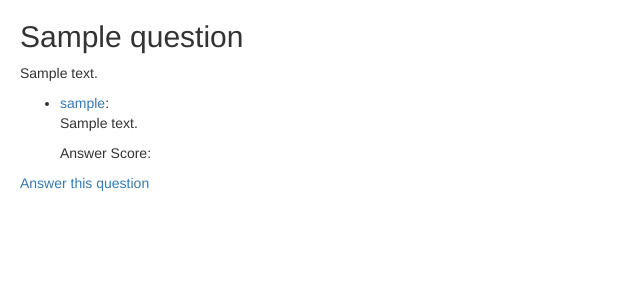
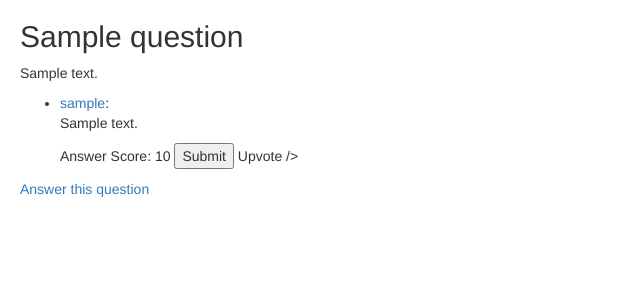
Before and after one commit to hdeters/Answer-Container, a Django app: page /qanda/questions/1 in a window 1280 px wide. Shown: the part 51-351 px from the top of the page, without its empty margins (0-640 px from the left). Run offline with Django 3.2, Linux system fonts and the light colour scheme; tables that the repository leaves empty hold one stand-in row (values such as "Sample post"); some libraries are stand-ins or nearby versions.

Commit message:
fixed answer submission

```diff
--- a/answer_container/QandA/models.py
+++ b/answer_container/QandA/models.py
@@ -27,13 +27,16 @@ class Answer(models.Model):
     text = models.TextField()
     profile = models.ForeignKey(Profile)
     question = models.ForeignKey('Question')
+    score = models.IntegerField(default=0)
 
     objects = AnswerManager()
 
-    @property
-    def score(self):
-        return self.vote_set.filter(upvote=True).count() - \
-               self.vote_set.filter(upvote=False).count()
+    def get_score(self):
+        if self.vote_set.exists():
+            self.score = self.vote_set.filter(upvote=True).count() - \
+                   self.vote_set.filter(upvote=False).count()
+        else:
+            self.score = 0
 
 
 class Vote(models.Model):
--- a/answer_container/QandA/urls.py
+++ b/answer_container/QandA/urls.py
@@ -8,4 +8,5 @@ urlpatterns = [
         name='question'),
     url(r'^question/(?P<pk>[0-9]+)/answer/', views.CreateAnswer.as_view(), name='answer'),
     url(r'^question/$', views.CreateQuestion.as_view(), name='question-create'),
+    url(r'^upvote/(?P<pk>[0-9]+)', views.upvote, name='upvote'),
 ]
--- a/answer_container/QandA/views.py
+++ b/answer_container/QandA/views.py
@@ -7,6 +7,14 @@ from django.contrib.auth.decorators import login_required
 import datetime
 
 from QandA.forms import AnswerCreateForm
+
+
+@login_required
+def upvote(request, pk):
+    answer = get_object_or_404(Answer, pk=pk)
+    answer.vote_set.create(profile=request.user.profile)
+
+    return redirect('qanda:question', pk=answer.question.pk)
 
 
 class Questions(ListView):
@@ -23,7 +31,7 @@ class QuestionDetail(DetailView):
 
     def get_context_data(self, object):
         context = super().get_context_data()
-        context['answers'] = object.answer_set.all()
+        context['answers'] = object.answer_set.all().order_by('-score')
         return context
 
 
@@ -59,11 +67,10 @@ class CreateAnswer(TemplateView):
 
     @method_decorator(login_required)
     def post(self, request, pk):
-        form = AnswerCreateForm(request.POST['form'])
+        form = AnswerCreateForm(request.POST)
         if form.is_valid():
             question = get_object_or_404(Question, pk=pk)
-            form.save(commit=False)
-            question.answer_set.create(text=form.text, \
+            question.answer_set.create(text=form['text'], \
                                        profile=request.user.profile)
 
             return redirect('QandA:question', pk=question.pk)
--- a/answer_container/templates/QandA/question_detail.html
+++ b/answer_container/templates/QandA/question_detail.html
@@ -12,8 +12,14 @@
 
 <ul>
   {% for answer in answers %}
-  <li><a href="{% url 'users:profile' prof_id=answer.profile.pk %}">{{ answer.profile.user.username }}</a>:
-    <p>{{ answer.text }}</p>Answer Score:</li>
+
+  <form method="post" action="{% url 'qanda:upvote' pk=answer.pk %}">
+
+    <li><a href="{% url 'users:profile' prof_id=answer.profile.pk %}">{{ answer.profile.user.username }}</a>:
+      <p>{{ answer.text }}</p>Answer Score: {{ answer.score }} <input type="submit" value="Submit"> Upvote /></li>
+
+  </form>
+
   {% endfor %}
 </ul>
 <a href='{% url 'qanda:answer' pk=object.pk %}'>Answer this question</a>
```
